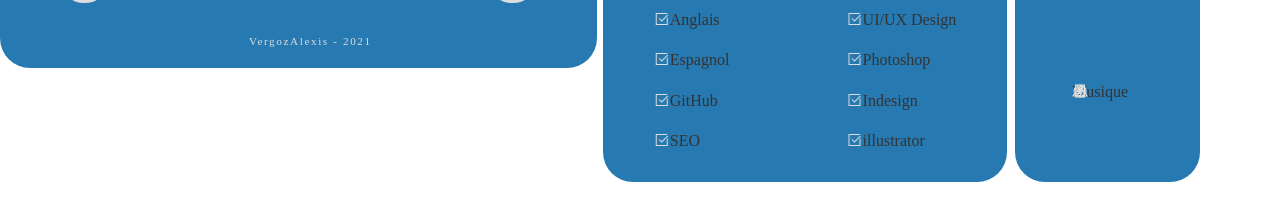
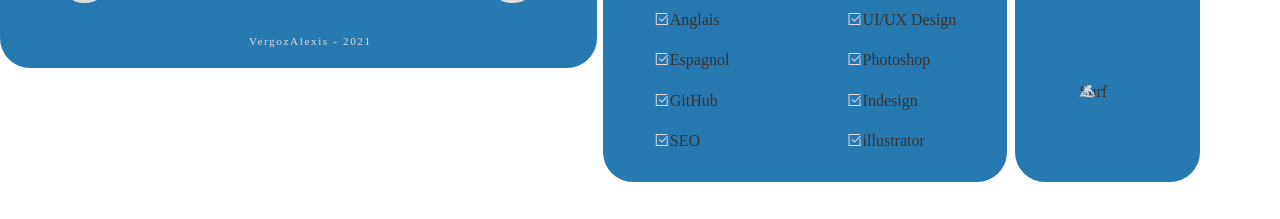
Before and after one commit to AlexisVergoz/react-cv, a React (Create React App) app: page /competence in a window 1280 px wide. Shown: the part 578-797 px from the top of the page. Built offline with nearby package versions, Linux system fonts and the light colour scheme; a web font is replaced by a local one.

Commit message:
Update Hobbies.js

```diff
--- a/src/components/knowledges/Hobbies.js
+++ b/src/components/knowledges/Hobbies.js
@@ -7,9 +7,9 @@ const Hobbies = () => {
             <ul>
                 <li className="hobbies"><i class="las la-running"></i>Trail</li>
                 <li className="hobbies"><i class="las la-mountain"></i>Randonnées</li>
-                <li className="hobbies"><i class="las la-volleyball-ball"></i>volleyball-ball</li>
+
                 <li className="hobbies"><i class="las la-snowboarding"></i>Surf</li>
-                <li className="hobbies"><i class="las la-file-audio"></i>Musique</li>
+
             </ul>
 
         </div>
```
